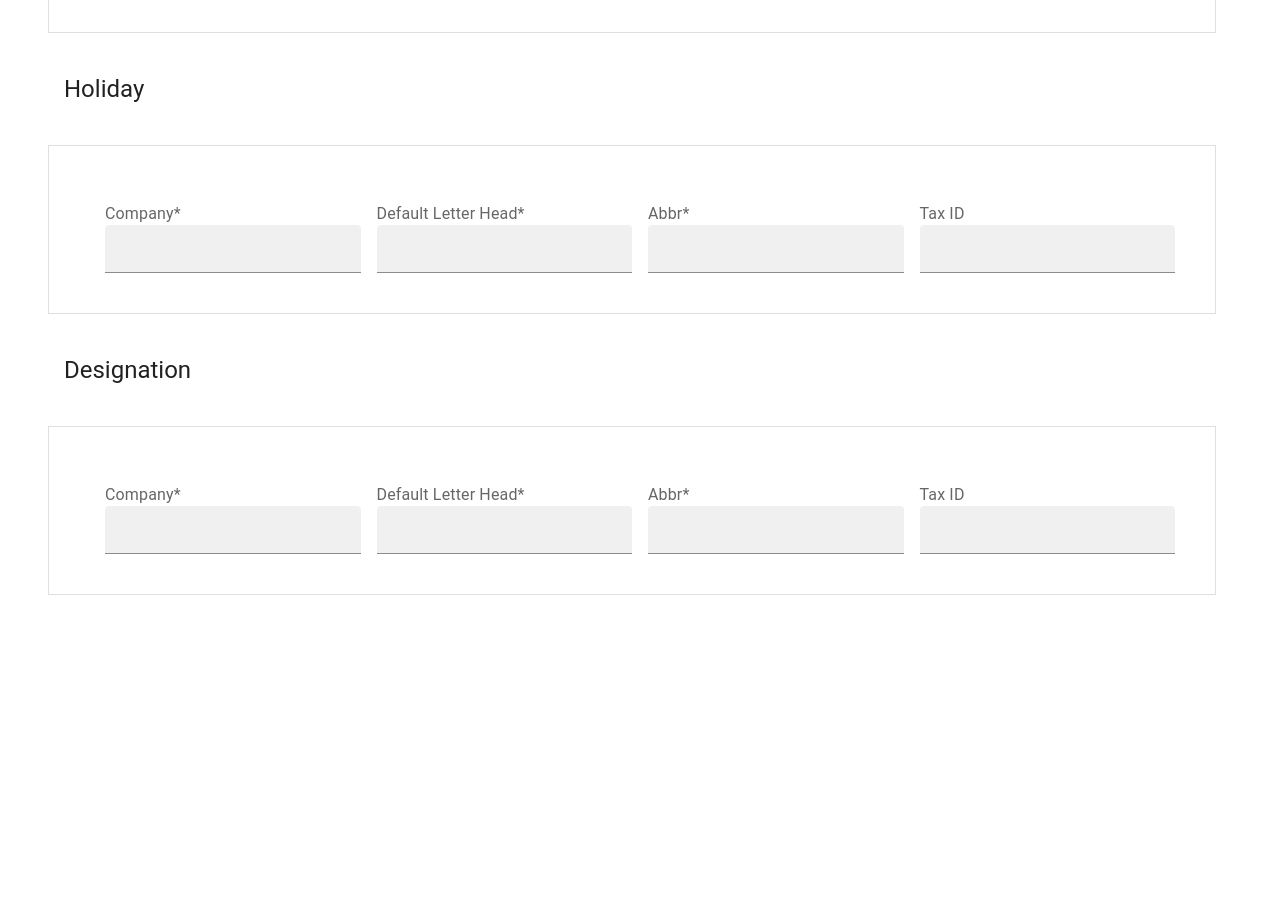
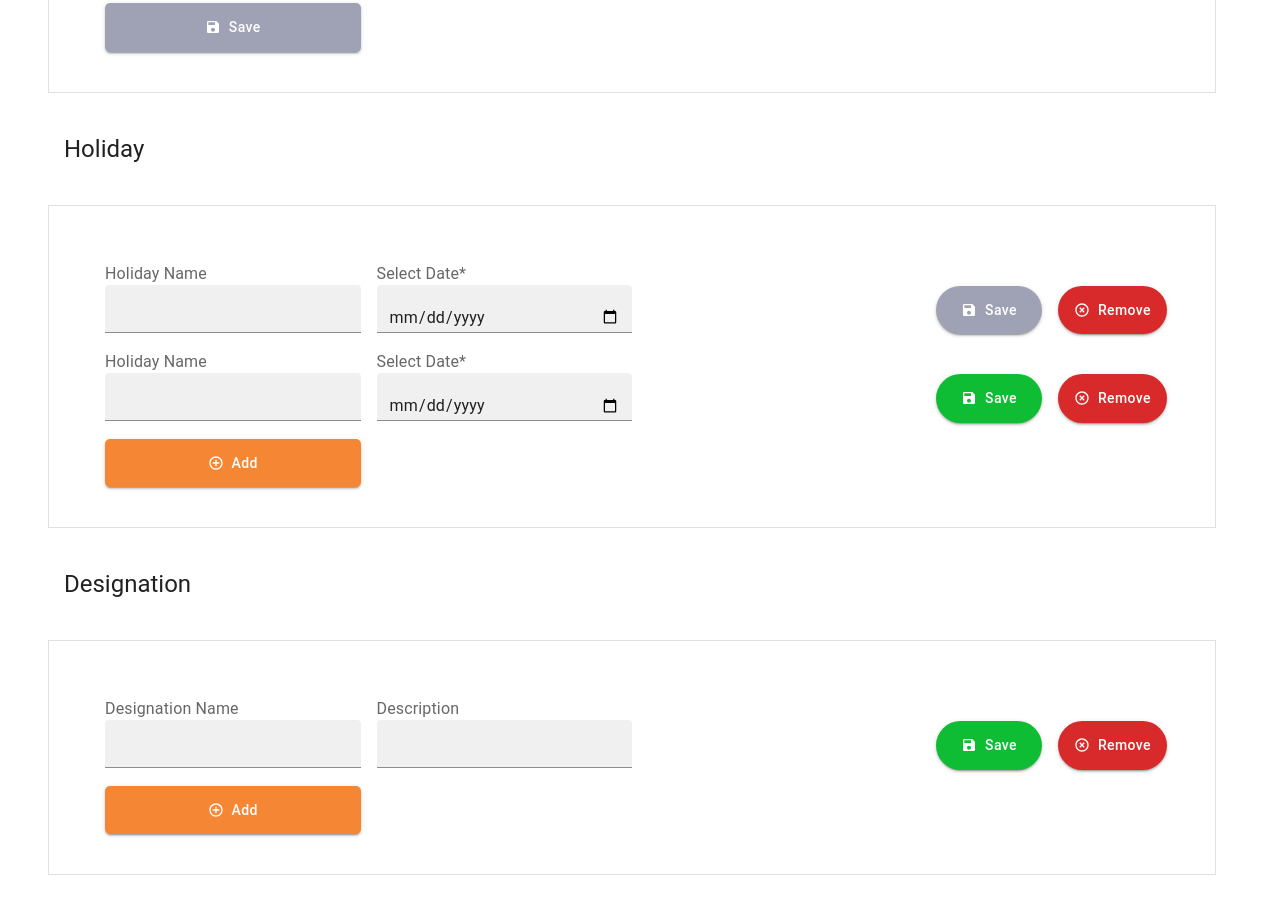
Before and after one commit to sumedh-mohod/HR-portal-react-js, a React (Create React App) app: page /editcompany in a window 1280 px wide. Shown: the part 340-1239 px from the top of the page. Before the commit the page ends 959 px from the top, so only its background shows below. Built offline with nearby package versions, Linux system fonts and the light colour scheme.

Commit message:
edit company new design with validation

```diff
--- a/src/screens/EditCompany.tsx
+++ b/src/screens/EditCompany.tsx
@@ -12,7 +12,9 @@ import {
   Select,
   MenuItem,
 } from "@mui/material";
-import CreateIcon from "@mui/icons-material/Create";
+import SaveIcon from "@mui/icons-material/Save";
+import AddCircleOutlineIcon from "@mui/icons-material/AddCircleOutline";
+import HighlightOffIcon from "@mui/icons-material/HighlightOff";
 import { editCompanyValidator } from "../utils/validations/auth";
 const EditCompany = () => {
   const {
@@ -27,11 +29,13 @@ const EditCompany = () => {
     enableReinitialize: true,
     initialValues: {
       company: "",
-      defaultLetterHead:"",
-      abbr:"",
-      defaultCurrency:"",
-      country:"",
-      dateOfEstablishment:""
+      defaultLetterHead: "",
+      abbr: "",
+      taxID: "",
+      defaultCurrency: "",
+      domain: "",
+      country: "",
+      dateOfEstablishment: ""
     },
     validationSchema: editCompanyValidator,
     onSubmit: (values) => {
@@ -43,31 +47,10 @@ const EditCompany = () => {
     <Container sx={{ p: 3 }}>
       {/* ----------company1 start------------- */}
       <form onSubmit={handleSubmit}>
-      <Box
-        sx={{
-          display: "flex",
-          justifyContent: "space-between",
-          justifyItems: "center",
-          alignContent: "flex-start",
-          mt: 2,
-        }}
-      >
+        <Box sx={{ mt: 2 }}>
           <Typography variant="h5">Company 1</Typography>
-        <Button
-          variant="contained"
-          type="submit"
-          sx={{
-            backgroundColor: "#F58634",
-            borderRadius: "5px",
-            textTransform: "inherit",
-          }}
-        >
-          <CreateIcon sx={{ pr: 1, fontSize: "inheit" }} />
-          Edit
-        </Button>
         </Box>
         {/* form fielsds started */}
-
         <Grid
           container
           spacing={2}
@@ -76,83 +59,120 @@ const EditCompany = () => {
           <Grid item xs={12} md={6} lg={3}>
             <FormControl fullWidth>
               <FormLabel id="company">Company*</FormLabel>
-            <TextField name="company" variant="filled" size="small"
+              <TextField
+                name="company"
+                variant="filled"
+                size="small"
                 value={values.company}
                 onChange={handleChange}
                 onBlur={handleBlur}
-                error={touched.company&& errors.company ? true : false}
-                helperText={touched.company && errors.company}/>
+                error={touched.company && errors.company ? true : false}
+                helperText={touched.company && errors.company}
+              />
             </FormControl>
           </Grid>
           <Grid item xs={12} md={6} lg={3}>
             <FormControl fullWidth>
               <FormLabel id="defaultLetterHead">Default Letter Head*</FormLabel>
-            <TextField name="defaultLetterHead" variant="filled" size="small"
+              <TextField
+                name="defaultLetterHead"
+                variant="filled"
+                size="small"
                 value={values.defaultLetterHead}
                 onChange={handleChange}
                 onBlur={handleBlur}
-              error={touched.defaultLetterHead&& errors.defaultLetterHead ? true : false}
-              helperText={touched.defaultLetterHead && errors.defaultLetterHead}/>
+                error={
+                  touched.defaultLetterHead && errors.defaultLetterHead
+                    ? true
+                    : false
+                }
+                helperText={
+                  touched.defaultLetterHead && errors.defaultLetterHead
+                }
+              />
             </FormControl>
           </Grid>
           <Grid item xs={12} md={6} lg={3}>
             <FormControl fullWidth>
               <FormLabel id="abbr">Abbr*</FormLabel>
-            <TextField name="abbr" variant="filled" size="small"
+              <TextField
+                name="abbr"
+                variant="filled"
+                size="small"
                 value={values.abbr}
                 onChange={handleChange}
                 onBlur={handleBlur}
-            error={touched.abbr&& errors.abbr ? true : false}
-            helperText={touched.abbr && errors.abbr}/>
+                error={touched.abbr && errors.abbr ? true : false}
+                helperText={touched.abbr && errors.abbr}
+              />
             </FormControl>
           </Grid>
           <Grid item xs={12} md={6} lg={3}>
             <FormControl fullWidth>
               <FormLabel id="taxID">Tax ID</FormLabel>
-            <TextField name="taxID" variant="filled" size="small" />
+              <TextField
+                name="taxID"
+                variant="filled"
+                size="small"
+                value={values.taxID}
+                onChange={handleChange}
+              />
             </FormControl>
           </Grid>
           <Grid item xs={12} md={6} lg={3}>
             <FormControl fullWidth>
               <FormLabel id="defaultCurrency">Default Currency*</FormLabel>
-            <TextField name="defaultCurrency" variant="filled" size="small"
+              <TextField
+                name="defaultCurrency"
+                variant="filled"
+                size="small"
                 value={values.defaultCurrency}
                 onChange={handleChange}
                 onBlur={handleBlur}
-             error={touched.defaultCurrency&& errors.defaultCurrency ? true : false}
-             helperText={touched.defaultCurrency && errors.defaultCurrency}/>
+                error={
+                  touched.defaultCurrency && errors.defaultCurrency
+                    ? true
+                    : false
+                }
+                helperText={touched.defaultCurrency && errors.defaultCurrency}
+              />
             </FormControl>
           </Grid>
           <Grid item xs={12} md={6} lg={3}>
             <FormControl fullWidth>
               <FormLabel id="domain">Domain</FormLabel>
-            <TextField name="domain" variant="filled" size="small" />
+              <TextField
+                name="domain"
+                variant="filled"
+                size="small"
+                value={values.domain}
+                onChange={handleChange}
+              />
             </FormControl>
           </Grid>
           <Grid item xs={12} md={6} lg={3}>
             <FormControl fullWidth>
               <FormLabel id="country">Country*</FormLabel>
-            <Select
+              <TextField
+                select
                 name="country"
                 variant="filled"
                 size="small"
-              labelId="country"
                 id="country"
-              // defaultValue="India"
                 value={values.country}
                 onChange={handleChange}
                 onBlur={handleBlur}
-             error={touched.country&& errors.country ? true : false}
-            //  helperText={touched.country && errors.country}
+                error={touched.country && errors.country ? true : false}
+                helperText={touched.country && errors.country}
               >
                 <MenuItem value="India">India</MenuItem>
-            </Select>
+              </TextField>
             </FormControl>
           </Grid>
           <Grid item xs={12} md={6} lg={3}>
             <FormControl fullWidth>
               <FormLabel id="dateOfEstablishment">
-              Date of Establishment
+                Date of Establishment*
               </FormLabel>
               <TextField
                 name="dateOfEstablishment"
@@ -162,18 +182,44 @@ const EditCompany = () => {
                 value={values.dateOfEstablishment}
                 onChange={handleChange}
                 onBlur={handleBlur}
-             error={touched.dateOfEstablishment&& errors.dateOfEstablishment ? true : false}
-             helperText={touched.dateOfEstablishment && errors.dateOfEstablishment}
+                error={
+                  touched.dateOfEstablishment && errors.dateOfEstablishment
+                    ? true
+                    : false
+                }
+                helperText={
+                  touched.dateOfEstablishment && errors.dateOfEstablishment
+                }
               />
             </FormControl>
           </Grid>
+          <Grid item xs={12} md={6} lg={3}>
+            <Button
+              variant="contained"
+              type="submit"
+              sx={{
+                backgroundColor: "#9FA2B4",
+                borderRadius: "5px",
+                textTransform: "inherit",
+                width: "100%",
+                size: "large",
+                py: "12px",
+              }}
+            >
+              <SaveIcon sx={{ pr: 1, fontSize: "inheit" }} />
+              Save
+            </Button>
+          </Grid>
         </Grid>
       </form>
+
       {/* ------------Holiday start ------------------*/}
+      <form>
         <Box sx={{ mt: 5 }}>
           <Typography variant="h5">Holiday</Typography>
         </Box>
         {/* holiday form field start */}
+
         <Grid
           container
           spacing={2}
@@ -181,46 +227,156 @@ const EditCompany = () => {
         >
           <Grid item xs={12} md={6} lg={3}>
             <FormControl fullWidth>
-            <FormLabel id="company">Company*</FormLabel>
-            <TextField name="company" variant="filled" size="small"
-               value={values.company}
-                onChange={handleChange}
-                onBlur={handleBlur}
-                error={touched.company&& errors.company ? true : false}
-                helperText={touched.company && errors.company}/>
+              <FormLabel id="holidayname">Holiday Name</FormLabel>
+              <TextField
+                name="holidayname"
+                variant="filled"
+                size="small"
+                // value={values.holidayname}
+                // onChange={handleChange}
+              />
             </FormControl>
           </Grid>
           <Grid item xs={12} md={6} lg={3}>
             <FormControl fullWidth>
-            <FormLabel id="defaultLetterHead">Default Letter Head*</FormLabel>
-            <TextField name="defaultLetterHead" variant="filled" size="small"
-              value={values.defaultLetterHead}
-              onChange={handleChange}
-              onBlur={handleBlur}
-              error={touched.defaultLetterHead&& errors.defaultLetterHead ? true : false}
-              helperText={touched.defaultLetterHead && errors.defaultLetterHead}/>
+              <FormLabel id="selectDate">Select Date*</FormLabel>
+              <TextField
+                type="date"
+                name="selectDate"
+                variant="filled"
+                size="small"
+                // value={values.selectDate}
+                // onChange={handleChange}
+                // onBlur={handleBlur}
+                // error={touched.selectDate && errors.selectDate ? true : false}
+                // helperText={touched.selectDate && errors.selectDate}
+              />
+            </FormControl>
+          </Grid>
+          <Grid
+            item
+            xs={12}
+            md={6}
+            lg={6}
+            sx={{ display: "flex", justifyContent: "end", alignItems: "end" }}
+          >
+            <Button
+              variant="contained"
+              type="submit"
+              sx={{
+                mt: 3,
+                mx: 1,
+                backgroundColor: "#9FA2B4",
+                borderRadius: "70px",
+                textTransform: "inherit",
+                padding: "12px 25px",
+              }}
+            >
+              <SaveIcon sx={{ pr: 1, fontSize: "inheit" }} />
+              Save
+            </Button>
+            <Button
+              variant="contained"
+              sx={{
+                mt: 3,
+                mx: 1,
+                backgroundColor: "#D82A2A",
+                borderRadius: "70px",
+                textTransform: "inherit",
+                py: "12px",
+              }}
+            >
+              <HighlightOffIcon sx={{ pr: 1, fontSize: "inheit" }} />
+              Remove
+            </Button>
+          </Grid>
+          <Grid item xs={12} md={6} lg={3}>
+            <FormControl fullWidth>
+              <FormLabel id="holidayname">Holiday Name</FormLabel>
+              <TextField
+                name="holidayname"
+                variant="filled"
+                size="small"
+                // value={values.holidayname}
+                // onChange={handleChange}
+              />
             </FormControl>
           </Grid>
           <Grid item xs={12} md={6} lg={3}>
             <FormControl fullWidth>
-            <FormLabel id="abbr">Abbr*</FormLabel>
-            <TextField name="abbr" variant="filled" size="small"
-            value={values.abbr}
-            onChange={handleChange}
-            onBlur={handleBlur}
-            error={touched.abbr&& errors.abbr ? true : false}
-            helperText={touched.abbr && errors.abbr}/>
+              <FormLabel id="selectDate">Select Date*</FormLabel>
+              <TextField
+                type="date"
+                name="selectDate"
+                variant="filled"
+                size="small"
+                // value={values.selectDate}
+                // onChange={handleChange}
+                // onBlur={handleBlur}
+                // error={touched.selectDate && errors.selectDate ? true : false}
+                // helperText={touched.selectDate && errors.selectDate}
+              />
             </FormControl>
           </Grid>
+          <Grid
+            item
+            xs={12}
+            md={6}
+            lg={6}
+            sx={{ display: "flex", justifyContent: "end", alignItems: "end" }}
+          >
+            <Button
+              variant="contained"
+              type="submit"
+              sx={{
+                mt: 3,
+                mx: 1,
+                backgroundColor: "#0FBD35",
+                borderRadius: "70px",
+                textTransform: "inherit",
+                padding: "12px 25px",
+              }}
+            >
+              <SaveIcon sx={{ pr: 1, fontSize: "inheit" }} />
+              Save
+            </Button>
+            <Button
+              variant="contained"
+              type="submit"
+              sx={{
+                mt: 3,
+                mx: 1,
+                backgroundColor: "#D82A2A",
+                borderRadius: "70px",
+                textTransform: "inherit",
+                py: "12px",
+              }}
+            >
+              <HighlightOffIcon sx={{ pr: 1, fontSize: "inheit" }} />
+              Remove
+            </Button>
+          </Grid>
           <Grid item xs={12} md={6} lg={3}>
-          <FormControl fullWidth>
-            <FormLabel id="taxID">Tax ID</FormLabel>
-            <TextField name="taxID" variant="filled" size="small" />
-          </FormControl>
+            <Button
+              variant="contained"
+              type="submit"
+              sx={{
+                backgroundColor: "#F58634",
+                borderRadius: "5px",
+                textTransform: "inherit",
+                width: "100%",
+                size: "large",
+                py: "12px",
+              }}
+            >
+              <AddCircleOutlineIcon sx={{ pr: 1, fontSize: "inheit" }} />
+              Add
+            </Button>
           </Grid>
         </Grid>
-
+      </form>
       {/*-------------------- Designation start -----------*/}
+      <form>
         <Box sx={{ mt: 5 }}>
           <Typography variant="h5">Designation</Typography>
         </Box>
@@ -232,44 +388,84 @@ const EditCompany = () => {
         >
           <Grid item xs={12} md={6} lg={3}>
             <FormControl fullWidth>
-            <FormLabel id="company">Company*</FormLabel>
-            <TextField name="company" variant="filled" size="small"
-               value={values.company}
-                onChange={handleChange}
-                onBlur={handleBlur}
-                error={touched.company&& errors.company ? true : false}
-                helperText={touched.company && errors.company}/>
+              <FormLabel id="designationname">Designation Name</FormLabel>
+              <TextField
+                name="designationname"
+                variant="filled"
+                size="small"
+                // value={values.designationname}
+                // onChange={handleChange}
+              />
             </FormControl>
           </Grid>
           <Grid item xs={12} md={6} lg={3}>
             <FormControl fullWidth>
-            <FormLabel id="defaultLetterHead">Default Letter Head*</FormLabel>
-            <TextField name="defaultLetterHead" variant="filled" size="small"
-              value={values.defaultLetterHead}
-              onChange={handleChange}
-              onBlur={handleBlur}
-              error={touched.defaultLetterHead&& errors.defaultLetterHead ? true : false}
-              helperText={touched.defaultLetterHead && errors.defaultLetterHead}/>
+              <FormLabel id="description">Description</FormLabel>
+              <TextField
+                name="description"
+                variant="filled"
+                size="small"
+                // value={values.description}
+                // onChange={handleChange}
+              />
             </FormControl>
           </Grid>
-        <Grid item xs={12} md={6} lg={3}>
-          <FormControl fullWidth>
-            <FormLabel id="abbr">Abbr*</FormLabel>
-            <TextField name="abbr" variant="filled" size="small"
-            value={values.abbr}
-            onChange={handleChange}
-            onBlur={handleBlur}
-            error={touched.abbr&& errors.abbr ? true : false}
-            helperText={touched.abbr && errors.abbr}/>
-          </FormControl>
+          <Grid
+            item
+            xs={12}
+            md={6}
+            lg={6}
+            sx={{ display: "flex", justifyContent: "end", alignItems: "end" }}
+          >
+            <Button
+              variant="contained"
+              type="submit"
+              sx={{
+                mt: 3,
+                mx: 1,
+                backgroundColor: "#0FBD35",
+                borderRadius: "70px",
+                textTransform: "inherit",
+                padding: "12px 25px",
+              }}
+            >
+              <SaveIcon sx={{ pr: 1, fontSize: "inheit" }} />
+              Save
+            </Button>
+            <Button
+              variant="contained"
+              sx={{
+                mt: 3,
+                mx: 1,
+                backgroundColor: "#D82A2A",
+                borderRadius: "70px",
+                textTransform: "inherit",
+                py: "12px",
+              }}
+            >
+              <HighlightOffIcon sx={{ pr: 1, fontSize: "inheit" }} />
+              Remove
+            </Button>
           </Grid>
           <Grid item xs={12} md={6} lg={3}>
-          <FormControl fullWidth>
-            <FormLabel id="taxID">Tax ID</FormLabel>
-            <TextField name="taxID" variant="filled" size="small" />
-          </FormControl>
+            <Button
+              variant="contained"
+              type="submit"
+              sx={{
+                backgroundColor: "#F58634",
+                borderRadius: "5px",
+                textTransform: "inherit",
+                width: "100%",
+                size: "large",
+                py: "12px",
+              }}
+            >
+              <AddCircleOutlineIcon sx={{ pr: 1, fontSize: "inheit" }} />
+              Add
+            </Button>
           </Grid>
         </Grid>
+      </form>
     </Container>
   );
 };
--- a/src/utils/validations/auth.ts
+++ b/src/utils/validations/auth.ts
@@ -14,4 +14,5 @@ export const editCompanyValidator = Yup.object().shape({
   defaultCurrency:Yup.string().required("Please enter a valid default currency"),
   country:Yup.string().required("Please Select a valid country"),
   dateOfEstablishment:Yup.date().required("Please Select a valid date of establishment"),
+  // selectDate:Yup.date().required("Please Select a valid date "),
 });
```
Lines whose indentation alone changed are shown as unchanged.
